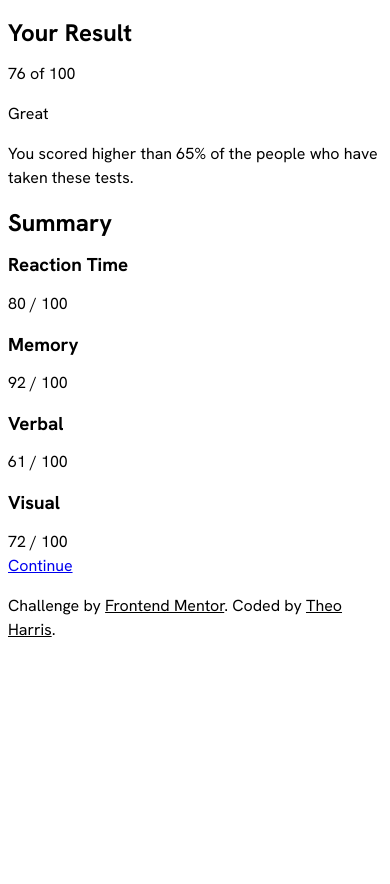
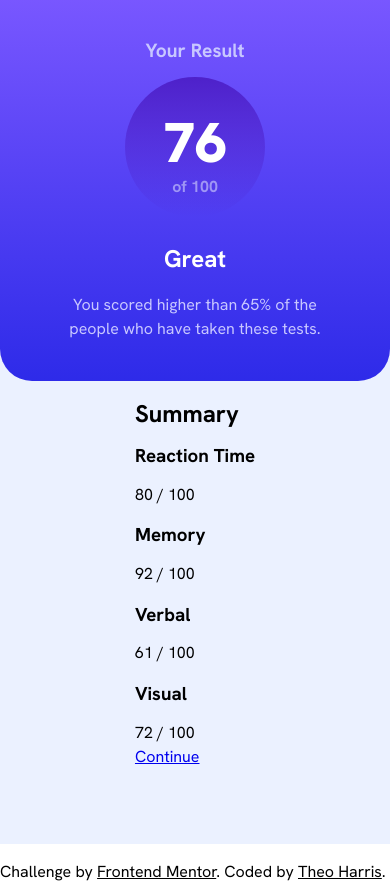
Before and after one commit to Theosaurus-Rex/results-summary-component, a plain HTML site: page index.html in a window 390 px wide. Drawn offline with Linux system fonts and the light colour scheme.

Commit message:
style: Style result container on mobile breakpoint

```diff
--- a/reset.css
+++ b/reset.css
@@ -1,5 +1,4 @@
-/* Box sizing rules */
-*,
+Box sizing rules *,
 *::before,
 *::after {
   box-sizing: border-box;
--- a/styles.css
+++ b/styles.css
@@ -24,7 +24,16 @@
   --color-dark-gray-blue: hsl(224, 30%, 27%);
 }
 
+main {
+  display: flex;
+  flex-direction: column;
+  align-items: center;
+  min-height: 100vh;
+  background-color: var(--color-pale-blue);
+}
+
 body {
+  margin: 0;
   font-family: "Hanken Grotesk", serif;
 }
 
@@ -39,3 +48,73 @@ body {
   white-space: nowrap;
   border-width: 0;
 }
+
+.result {
+  background: linear-gradient(
+    var(--color-light-slate-blue),
+    var(--color-light-royal-blue)
+  );
+  display: flex;
+  flex-direction: column;
+  align-items: center;
+  padding-top: 24px;
+  padding-bottom: 40px;
+  padding-left: 56px;
+  padding-right: 56px;
+  border-bottom-right-radius: 32px;
+  border-bottom-left-radius: 32px;
+}
+
+.result__title {
+  font-size: 1.2rem;
+  font-weight: 700;
+  color: var(--color-light-lavender);
+}
+
+.result__score-container {
+  display: flex;
+  align-items: center;
+  justify-content: center;
+  height: 140px;
+  width: 140px;
+  margin-top: 16px;
+  background: linear-gradient(
+    to bottom,
+    var(--color-violet-blue),
+    var(--color-persian-blue)
+  );
+  border-radius: 50%;
+}
+
+.result__score-display {
+  display: flex;
+  flex-direction: column;
+  align-items: center;
+}
+
+.result__score-value {
+  font-size: 3.5rem;
+  font-weight: 900;
+  color: var(--color-white);
+  line-height: 4rem;
+}
+
+.result__score-max {
+  font-size: 1rem;
+  font-weight: 700;
+  color: var(--color-pale-blue);
+  opacity: 0.5;
+}
+
+.result__grade {
+  font-size: 1.5rem;
+  font-weight: 700;
+  color: var(--color-white);
+}
+
+.result__description {
+  font-size: 1rem;
+  font-weight: 400;
+  text-align: center;
+  color: var(--color-light-lavender);
+}
```
